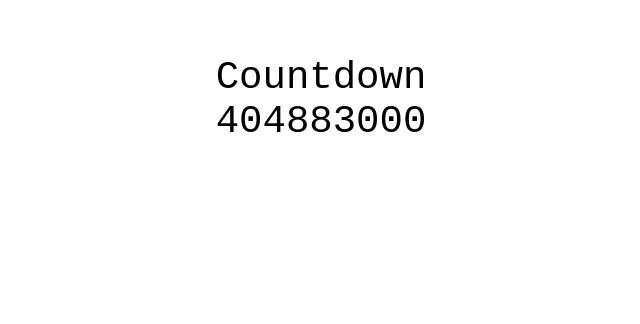
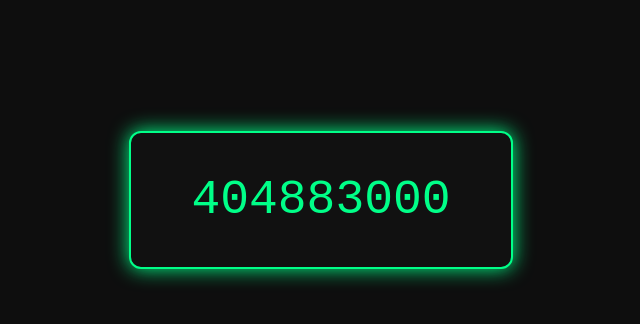
Before and after one commit to ImBadEZ/millisecond-countdown, a plain HTML site: page index.html in a window 1280 px wide. Shown: the part 200-524 px from the top of the page, without its empty margins (319-959 px from the left). Drawn offline with Linux system fonts and the light colour scheme.

Commit message:
Update index.html

```diff
--- a/index.html
+++ b/index.html
@@ -3,21 +3,38 @@
   <head>
     <title>Milliseconds Countdown</title>
     <style>
-      body { font-family: monospace; font-size: 3em; text-align: center; margin-top: 20%; }
+      body {
+        background-color: #0e0e0e;
+        color: #00ff88;
+        font-family: "Courier New", monospace;
+        font-size: 3em;
+        text-align: center;
+        margin: 0;
+        height: 100vh;
+        display: flex;
+        justify-content: center;
+        align-items: center;
+      }
+
+      #countdown {
+        background: #111;
+        padding: 40px 60px;
+        border: 2px solid #00ff88;
+        border-radius: 12px;
+        box-shadow: 0 0 20px #00ff88;
+      }
     </style>
   </head>
   <body>
-    <header>Countdown
     <div id="countdown"></div>
 
     <script>
-      const target = new Date("2025-07-28T20:00:00"); // local time
+      const target = new Date("2025-07-28T20:00:00");
       const display = document.getElementById("countdown");
 
       function update() {
         const now = Date.now();
         const diff = target - now;
-
         display.textContent = diff > 0 ? diff : "0";
         requestAnimationFrame(update);
       }
```
